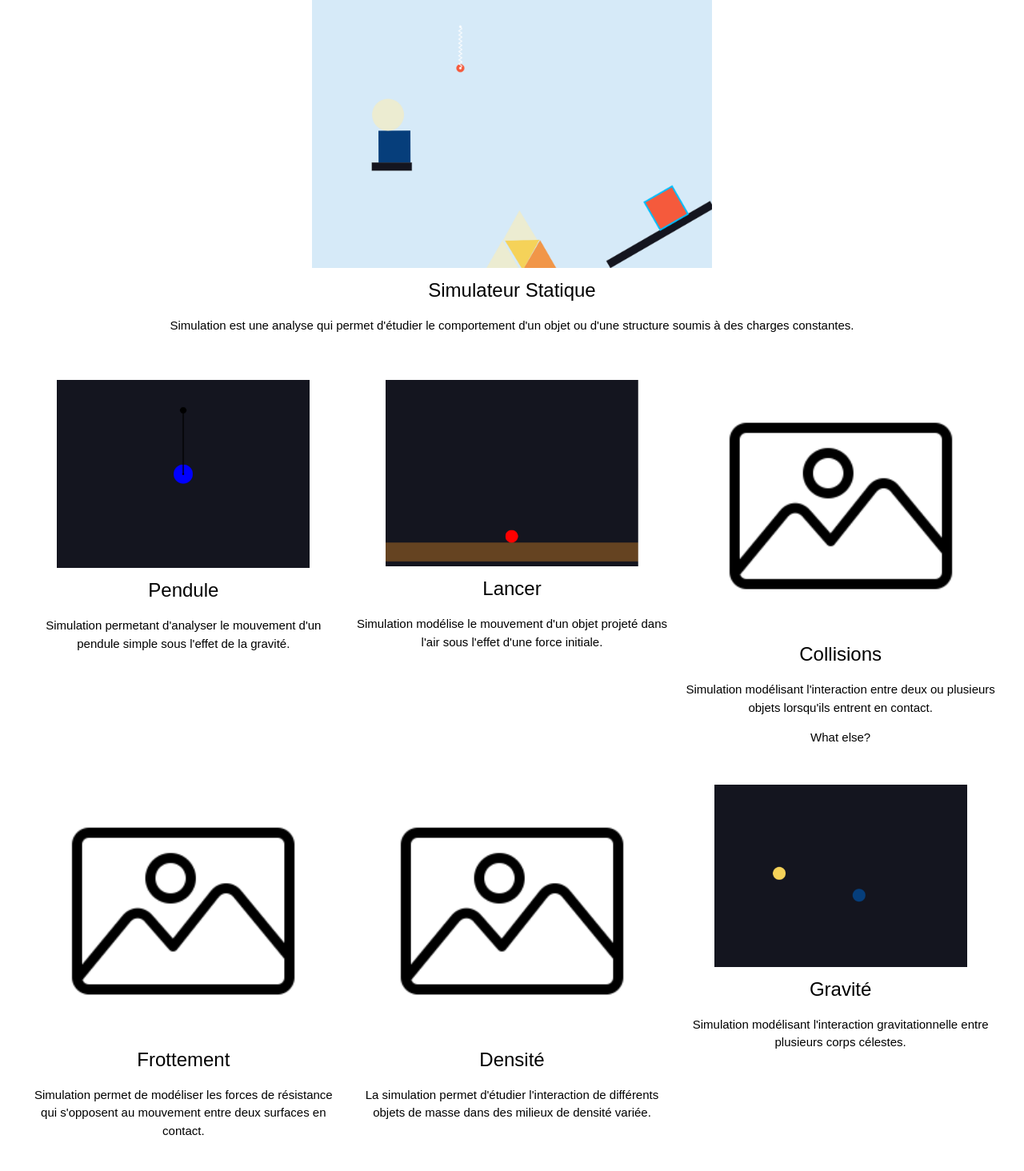
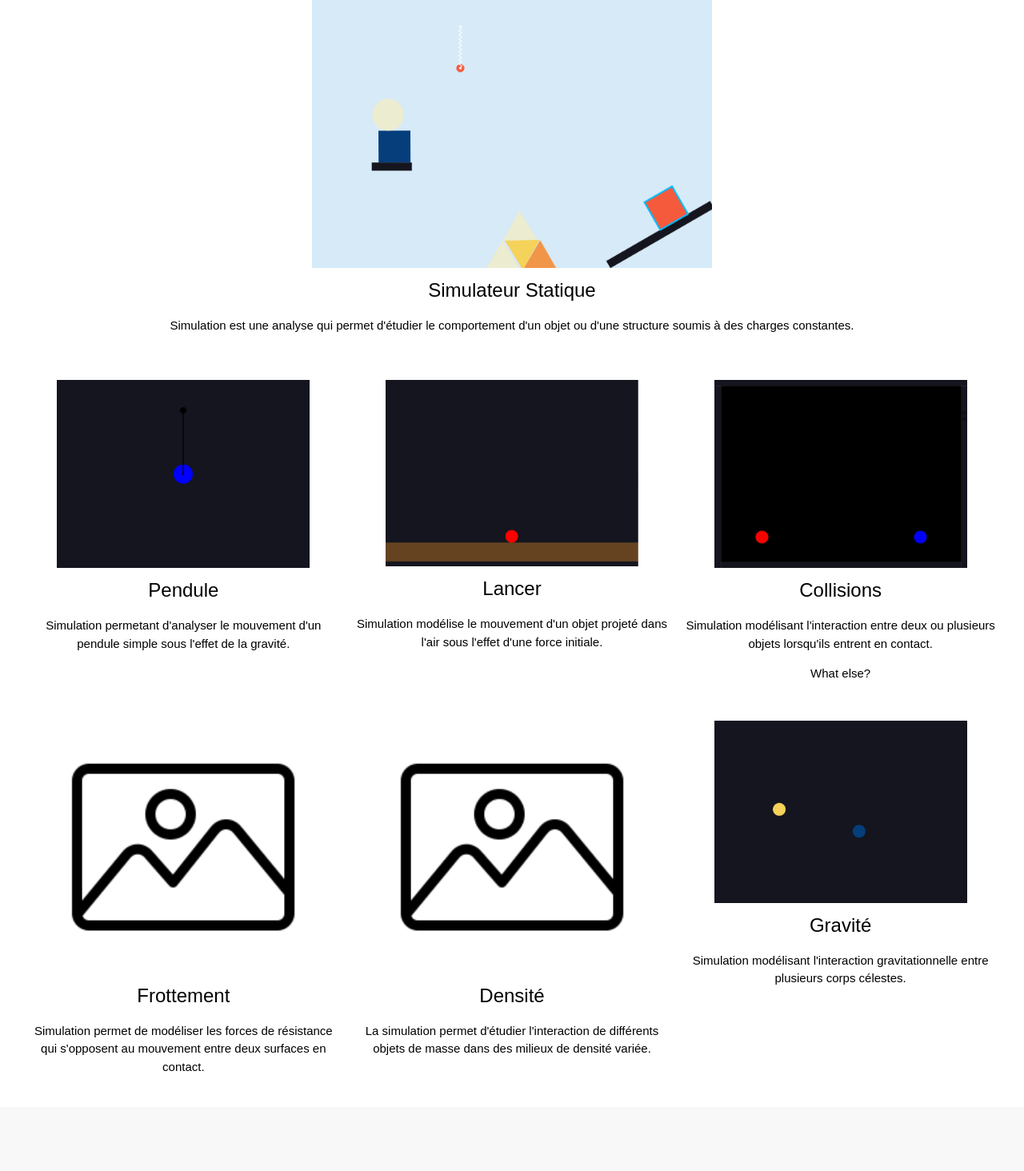
Before and after one commit to AdemLad/Dynamix_H25_EQ5, a Django app: page /simulations/ in a window 1280 px wide. Shown: the part 139-1603 px from the top of the page at 80% size. After the commit the page ends 1478 px from the top, so only its background shows below. Run offline with Django 5.2, Linux system fonts and the light colour scheme.

Commit message:
fix image et collisions

```diff
--- a/dynamix/monweb/templates/simulations.html
+++ b/dynamix/monweb/templates/simulations.html
@@ -49,7 +49,7 @@ body,h1,h2,h3,h4,h5,h6 {font-family: "Karma", sans-serif}
     </div>
     <div class="w3-third">
         <a href="http://127.0.0.1:8000/simulation/collisions/">
-            <img src="../static/image.png" alt="collisions" style="width:80%">
+            <img src="../static/collisions.jpg" alt="collisions" style="width:80%">
       </a>
       <h3>Collisions</h3>
       <p>Simulation modélisant l'interaction entre deux ou plusieurs objets lorsqu'ils entrent en contact.</p>
```
Also changed, not shown: dynamix/monweb/static/collisions.jpg (added).
